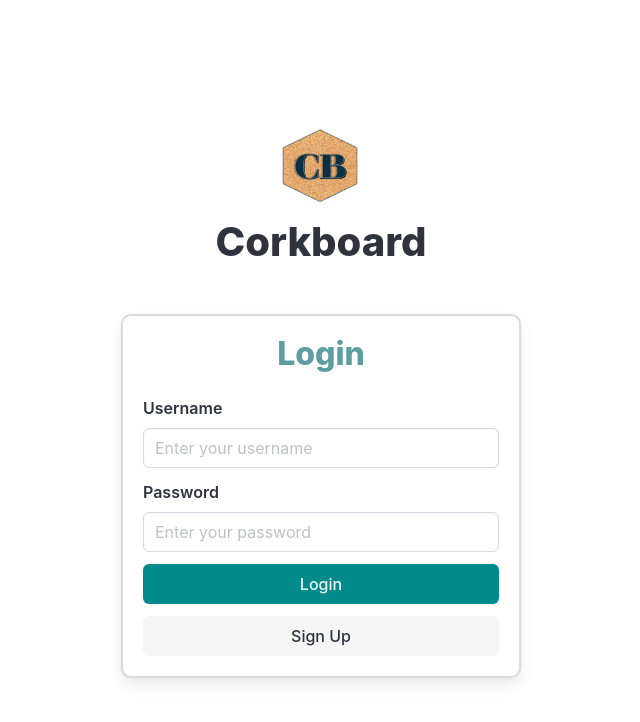
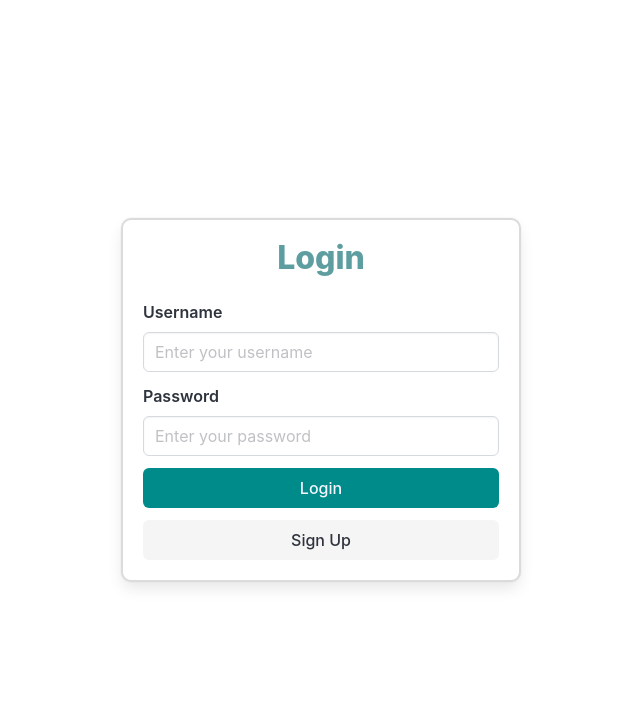
Before and after one commit to JulianSchoerg28/corkboard, a website: page client/login.html in a window 1280 px wide. Shown: the whole page, without its empty margins (319-959 px from the left). Drawn offline with nearby package versions, Linux system fonts and the light colour scheme.

Commit message:
fixed login.html

```diff
--- a/client/login.html
+++ b/client/login.html
@@ -5,25 +5,13 @@
     <meta name="viewport" content="width=device-width, initial-scale=1.0">
     <title>Login</title>
     <link rel="stylesheet" href="https://cdn.jsdelivr.net/npm/bulma@1.0.0/css/bulma.min.css">
+    <script src="login.js"></script>
     <style>
         .login-container {
             height: 100vh;
             display: flex;
-            flex-direction: column;
             justify-content: center;
             align-items: center;
-        }
-
-        .logo-container {
-            display: flex;
-            flex-direction: column;
-            align-items: center;
-            margin-bottom: 50px;
-        }
-
-        .logo {
-            max-width: 100px;
-            margin-bottom: 10px;
         }
 
         .login-box {
@@ -51,10 +39,6 @@
 </head>
 <body>
 <div class="login-container">
-    <div class="logo-container">
-        <img src="images/corkboardlogo.png" alt="Corkboard Logo" class="logo">
-        <h1 class="title is-2 has-text-centered">Corkboard</h1>
-    </div>
     <div class="login-box box">
         <h1 class="title has-text-centered login-title">Login</h1>
         <form id="login-form">
```
